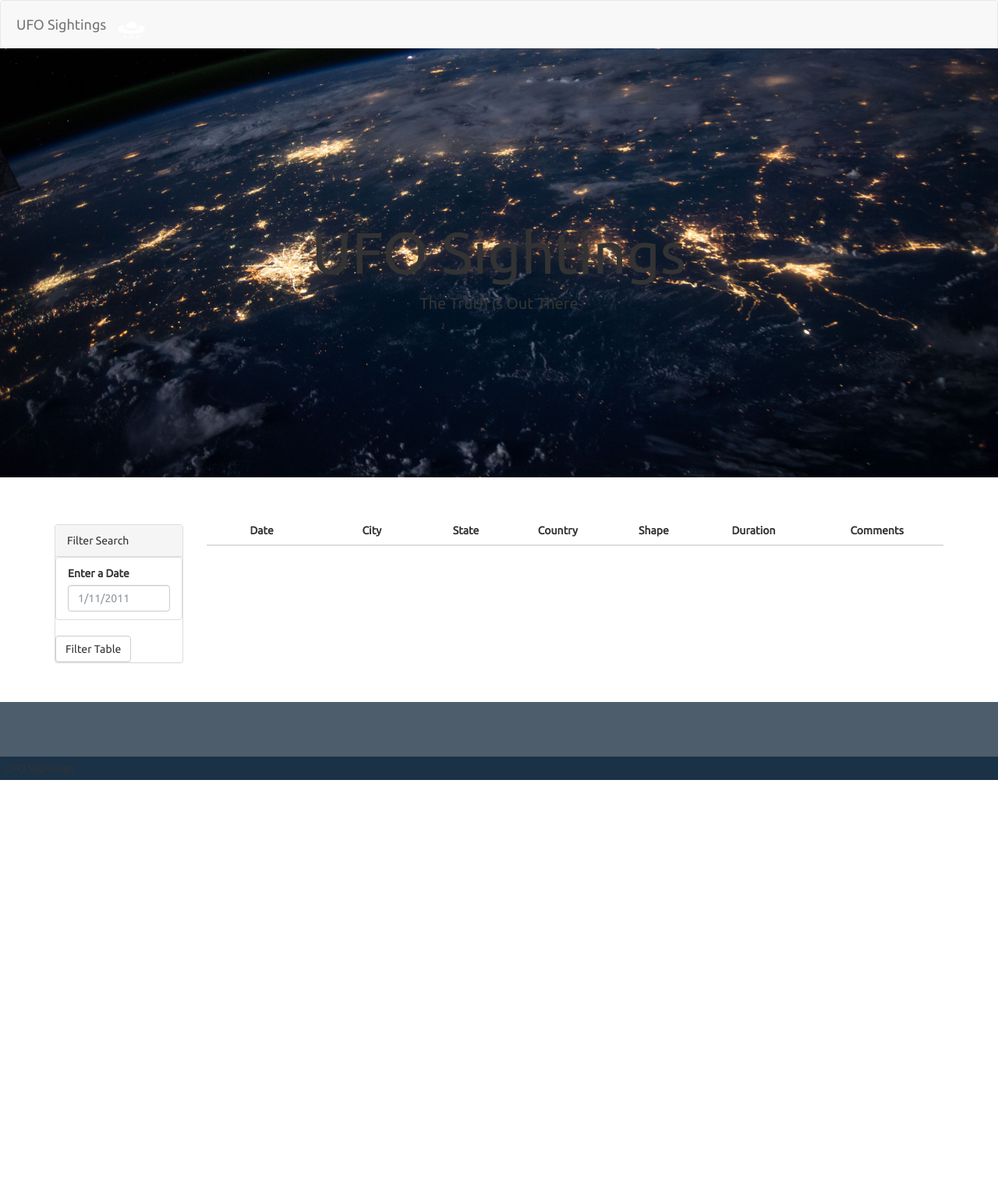
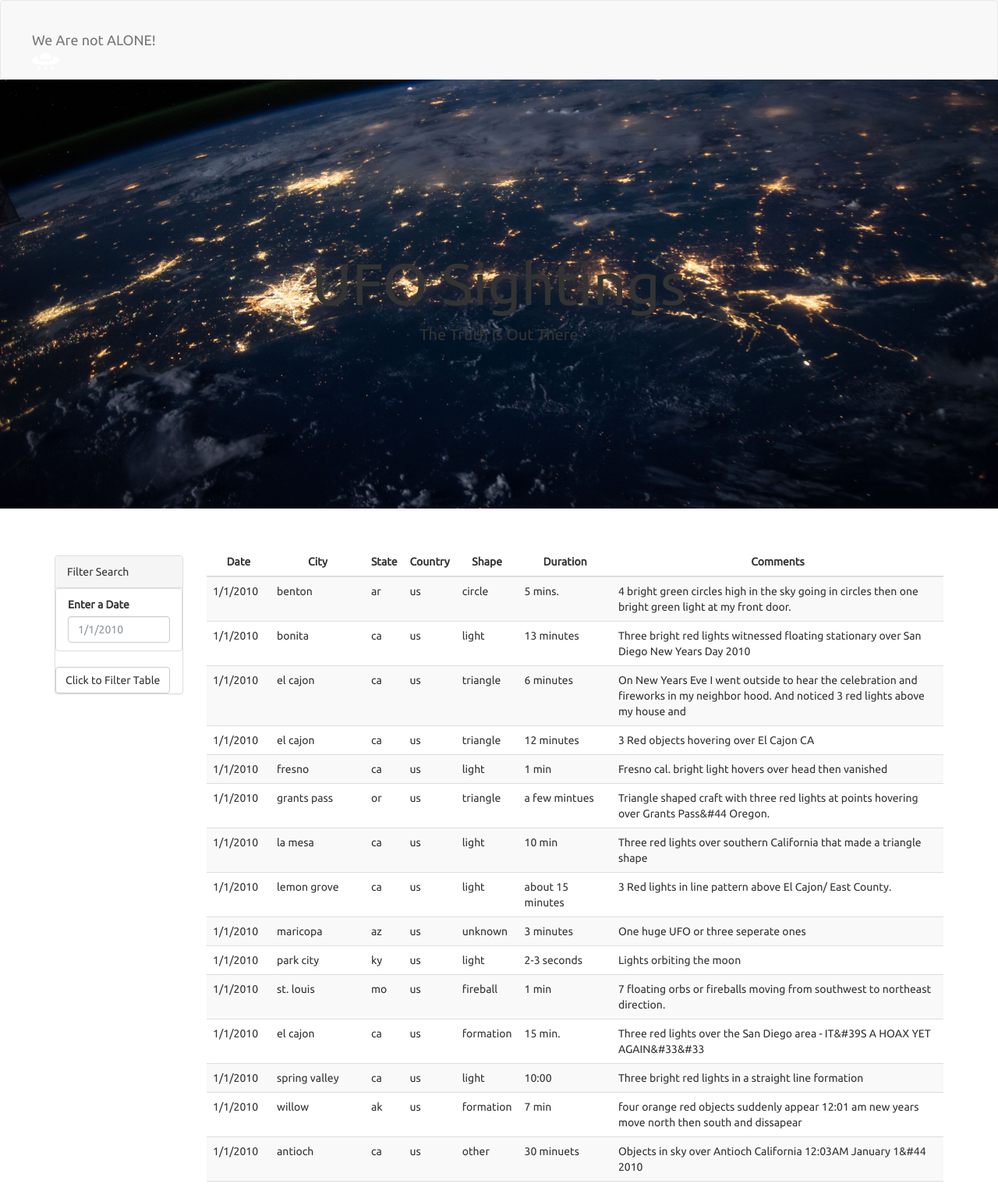
Before and after one commit to dsalisbury1141/JavaScript-Challenge, a plain HTML site: page UFO-Level-1/index.html in a window 1280 px wide. Shown: the top 1518 px of the page at 78% size. Before the commit the page ends 1000 px from the top, so only its background shows below. Drawn offline with nearby package versions, Linux system fonts and the light colour scheme.

Commit message:
uploaded completed HW

```diff
--- a/UFO-Level-1/index.html
+++ b/UFO-Level-1/index.html
@@ -9,14 +9,14 @@
   <link href="https://fonts.googleapis.com/css?family=Ubuntu" rel="stylesheet">
   <link rel="stylesheet" href="static/css/style.css">
 </head>
+<script src="https://cdnjs.cloudflare.com/ajax/libs/d3/4.11.0/d3.js"></script>
 
 <body>
   <div class="wrapper">
     <nav class="navbar navbar-default">
       <div class="container-fluid">
         <div class="navbar-header">
-          <a class="navbar-brand" href="index.html">UFO Sightings
-            <img class="nav-ufo" src="static/images/ufo.svg">
+          <a class="navbar-brand" href="index.html">We Are not ALONE! <img class="nav-ufo" src="static/images/ufo.svg">
           </a>
         </div>
       </div>
@@ -36,12 +36,12 @@
                   <div class="form-group">
                     <ul class="list-group" id="filters">
                       <li class="filter list-group-item">
-                        <label for="date">Enter a Date</label>
-                        <input class="form-control" id="datetime" type="text" placeholder="1/11/2011">
+                        <label for="datetime">Enter a Date</label>
+                        <input class="form-control" id="datetime" type="text" placeholder="1/1/2010">
                       </li>
                     </ul>
                   </div>
-                  <button id="filter-btn" type="button" class="btn btn-default">Filter Table</button>
+                  <button id="filter-btn" type="button" class="btn btn-default">Click to Filter Table</button>
                 </form>
               </div>
             </div>
--- a/UFO-Level-1/static/css/style.css
+++ b/UFO-Level-1/static/css/style.css
@@ -39,13 +39,13 @@ body {
 }
 
 .navbar {
-  padding: 5px;
+  padding: 25px;
   margin: 0;
 }
 
 /* This CSS styles the ufo icon in the navbar */
 .nav-ufo {
-  position: absolute;
+
   bottom: 5px;
   left: 150px;
   width: 35px;
--- a/UFO-Level-1/static/js/app.js
+++ b/UFO-Level-1/static/js/app.js
@@ -1,4 +1,40 @@
-// from data.js
+//import data from 'data';
+// from data.js  UFO Data
 var tableData = data;
 
-// YOUR CODE HERE!
+var tbody = d3.select("tbody");
+
+
+function ufoTable(data){
+  tbody.html("")
+  data.forEach(element => {
+      let row = tbody.append("tr")
+      row.append("td").text(element.datetime);
+      row.append("td").text(element.city);
+      row.append("td").text(element.state)
+      row.append("td").text(element.country);
+      row.append("td").text(element.shape);
+      row.append("td").text(element.durationMinutes);
+      row.append("td").text(element.comments);
+  })
+}
+//load table
+ufoTable(tableData)
+//create button, select form
+var button = d3.select("#filter-btn");
+var form = d3.select("#form");
+button.on("click",mouseClick);
+form.on("submit",mouseClick);
+
+function mouseClick() {
+    var datetimeInput = d3.select("#datetime").property("value")
+    var datetimeFilter = tableData.filter(row => row.datetime === datetimeInput);
+    d3.event.preventDefault()
+    ufoTable(datetimeFilter);
+    console.log(datetimeFilter);
+    console.log(datetimeInput);
+
+    d3.select("#filter-btn").on("click", mouseClick)
+    //d3.select("#button").on("sumbit", mouseClick)
+
+};
--- a/UFO-Level-1/static/js/data.js
+++ b/UFO-Level-1/static/js/data.js
@@ -996,5 +996,23 @@ var data = [{
     shape: "unknown",
     durationMinutes: "4 minutes",
     comments: "Bright orange object&#44 rapid speed and direction changes .."
+  },
+  {
+    datetime: "1/14/2010",
+    city: "gulf breeze",
+    state: "fl",
+    country: "us",
+    shape: "unknown",
+    durationMinutes: "4 minutes",
+    comments: "Bright orange object&#44 rapid speed and direction changes .."
+  },
+  {
+    datetime: "1/15/2010",
+    city: "gulf breeze",
+    state: "fl",
+    country: "us",
+    shape: "unknown",
+    durationMinutes: "4 minutes",
+    comments: "Bright orange object&#44 rapid speed and direction changes .."
   }
 ];
```
